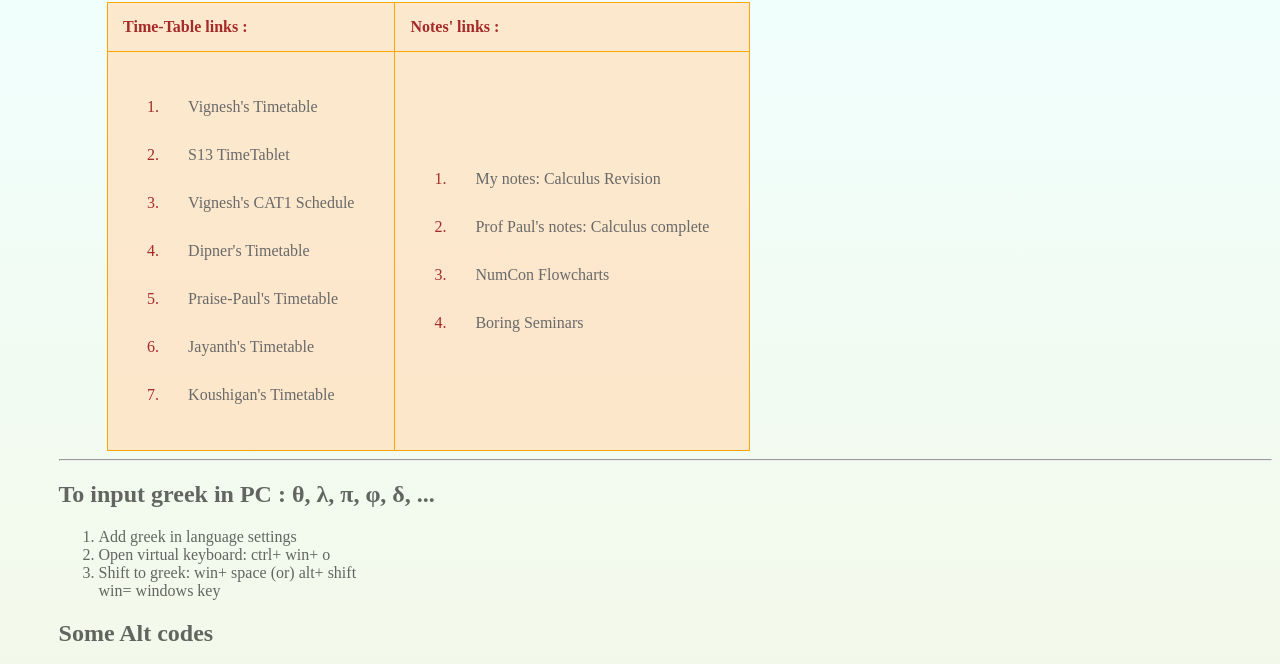
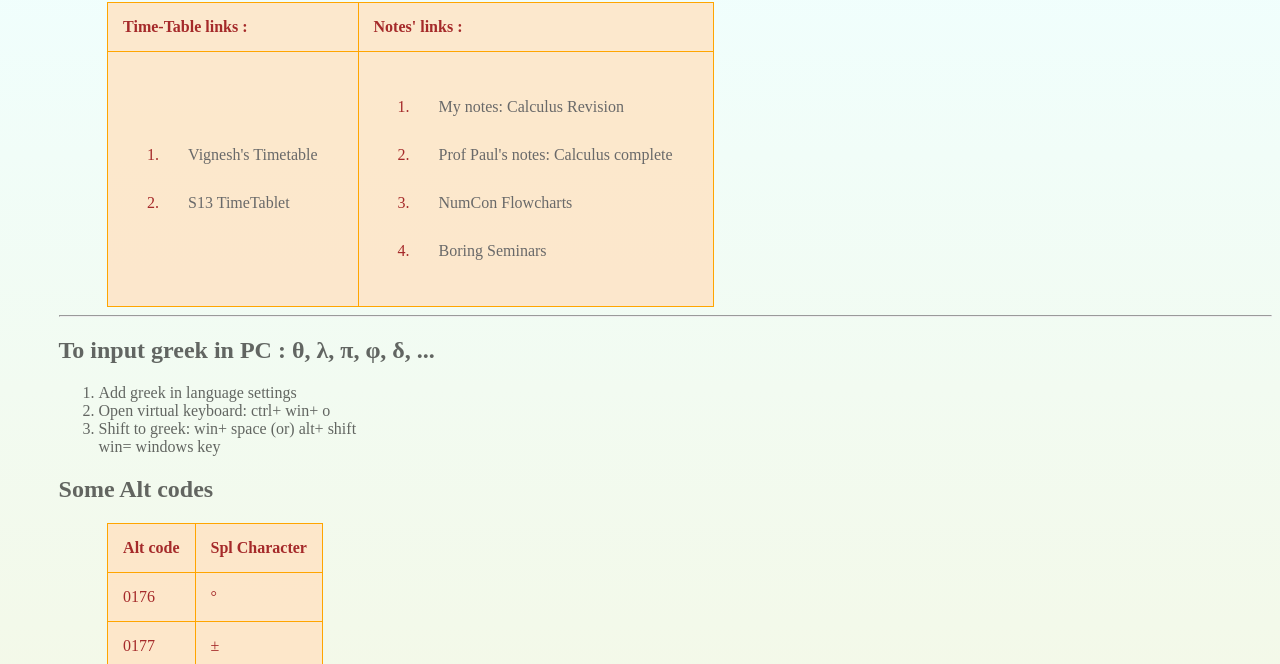
Before and after one commit to DragoRab/TimeTable, a website: page trial/index.html in a window 1280 px wide. Shown: the part 82-746 px from the top of the page. Drawn offline with Linux system fonts and the light colour scheme.

Commit message:
Took out junk links

```diff
--- a/trial/index.html
+++ b/trial/index.html
@@ -23,11 +23,7 @@
                         <ol>
                             <li><a href="Timetable-me.html">Vignesh's Timetable</a> </li>
                             <li><a href="s13-tt.html">S13 TimeTablet</a></li>
-                            <li><a href="CAT1-me.html">Vignesh's CAT1 Schedule</a> </li>
-                            <li><a href="TimeTable-Dipner.html">Dipner's Timetable</a></li>
-                            <li><a href="TimeTable-Paul.html">Praise-Paul's Timetable</a></li>
-                            <li><a href="TimeTable-Jayanth.html">Jayanth's Timetable</a></li>
-                            <li><a href="TimeTable-koushi.html">Koushigan's Timetable</a></li>
+
                         </ol>
                     </td>
                     <td>
```
